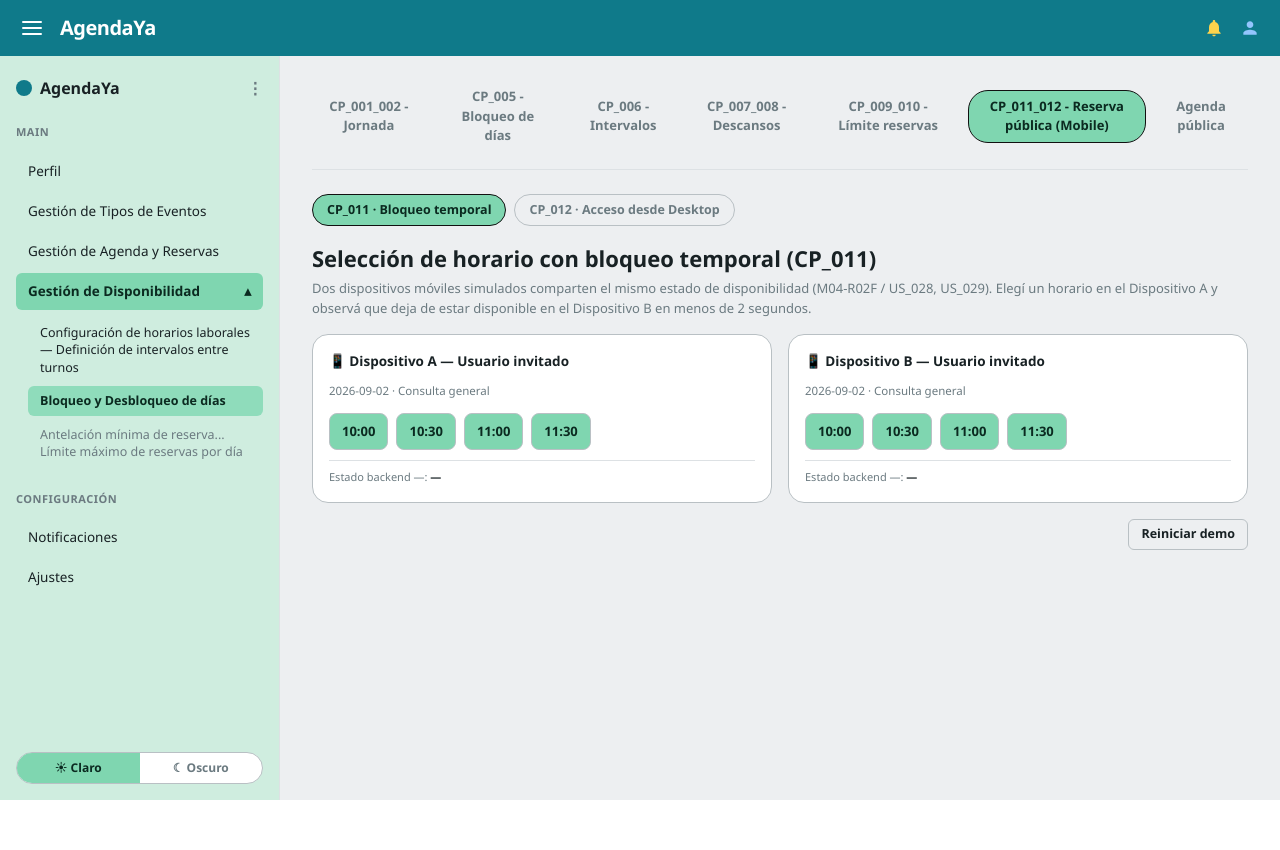
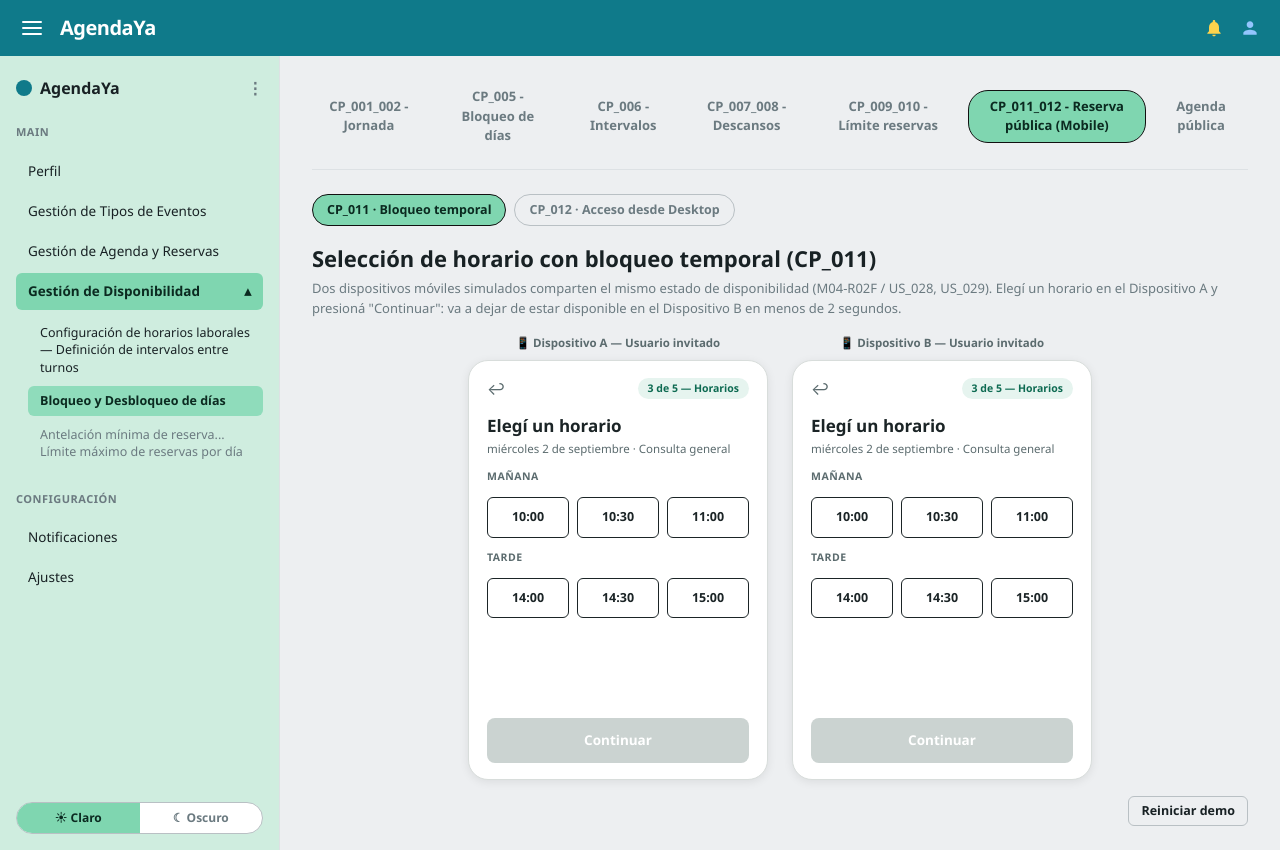
Before and after one commit to NicoBerducci/AgendaYA, a Next.js app in the folder agenda_ya/: page / in a window 1280 px wide. Both pictures are taken after a click on the button "CP_011_012 - Reserva pública (Mobile)". Before the commit the page ends 800 px from the top, so only its background shows below. Built offline with nearby package versions, Linux system fonts and the light colour scheme.

Commit message:
Ajusta estilo de la demo CP_011/CP_012 al wireframe de Figma (M04)

```diff
--- a/agenda_ya/src/components/PublicBooking/PublicBookingDemo.tsx
+++ b/agenda_ya/src/components/PublicBooking/PublicBookingDemo.tsx
@@ -2,9 +2,11 @@
 
 import React, { useEffect, useMemo, useState } from 'react';
 import {
+  AFTERNOON_SLOTS,
   formatMinutesSeconds,
   getRemainingMs,
   getSlots,
+  MORNING_SLOTS,
   resetPublicBookingState,
   selectSlot,
   Slot,
@@ -21,21 +23,96 @@ interface PublicBookingDemoProps {
 // de disponibilidad. El criterio de aceptación exige < 2 segundos.
 const POLL_MS = 500;
 
+// La app pública (Módulo 4) es una interfaz aparte de la del administrador,
+// por eso mantiene su propia paleta fija en vez de heredar el tema claro/oscuro
+// del panel desktop — así se ve igual que en los wireframes de Figma del TP N°1.
+const PHONE = {
+  bg: '#FFFFFF',
+  frame: '#D8DDDB',
+  text: '#1B2426',
+  muted: '#5B6B6E',
+  line: '#1B2426',
+  slotDisabledBg: '#F1F3F2',
+  slotDisabledBorder: '#C9D1CF',
+  slotDisabledText: '#AEB8B6',
+  teal: '#0E6B52',
+  tealSoft: '#E6F4EF',
+  countdownBg: '#FBDCE2',
+  countdownText: '#A83248',
+};
+
+function fmtLargo(dateStr: string): string {
+  const [y, m, d] = dateStr.split('-').map(Number);
+  const date = new Date(y, m - 1, d);
+  const dias = ['domingo', 'lunes', 'martes', 'miércoles', 'jueves', 'viernes', 'sábado'];
+  const meses = [
+    'enero', 'febrero', 'marzo', 'abril', 'mayo', 'junio',
+    'julio', 'agosto', 'septiembre', 'octubre', 'noviembre', 'diciembre',
+  ];
+  return `${dias[date.getDay()]} ${date.getDate()} de ${meses[date.getMonth()]}`;
+}
+
+function StepPill({ label }: { label: string }) {
+  return (
+    <span
+      style={{
+        background: PHONE.tealSoft,
+        color: PHONE.teal,
+        borderRadius: 20,
+        padding: '3px 10px',
+        fontSize: 10.5,
+        fontWeight: 700,
+      }}
+    >
+      {label}
+    </span>
+  );
+}
+
+function SlotButton({
+  time,
+  state,
+  onClick,
+}: {
+  time: string;
+  state: 'disponible' | 'seleccionado' | 'no-disponible';
+  onClick: () => void;
+}) {
+  const disabled = state === 'no-disponible';
+  const selected = state === 'seleccionado';
+  return (
+    <button
+      onClick={onClick}
+      disabled={disabled}
+      style={{
+        padding: '10px 0',
+        borderRadius: 6,
+        border: `1px solid ${disabled ? PHONE.slotDisabledBorder : selected ? PHONE.teal : PHONE.line}`,
+        background: disabled ? PHONE.slotDisabledBg : selected ? PHONE.teal : PHONE.bg,
+        color: disabled ? PHONE.slotDisabledText : selected ? '#FFFFFF' : PHONE.text,
+        fontWeight: 600,
+        fontSize: 12.5,
+        cursor: disabled ? 'not-allowed' : 'pointer',
+        fontFamily: FONT,
+      }}
+    >
+      {time}
+    </button>
+  );
+}
+
 function DevicePanel({
   deviceLabel,
   deviceId,
   date,
-  T,
-  onSelected,
 }: {
   deviceLabel: string;
   deviceId: string;
   date: string;
-  T: ThemeTokens;
-  onSelected: (time: string) => void;
 }) {
   const [slots, setSlots] = useState<Slot[]>(() => getSlots());
-  const [mySelection, setMySelection] = useState<string | null>(null);
+  const [pendingTime, setPendingTime] = useState<string | null>(null);
+  const [lockedTime, setLockedTime] = useState<string | null>(null);
   const [errorMsg, setErrorMsg] = useState<string | null>(null);
   const [, forceTick] = useState(0);
 
@@ -47,109 +124,174 @@ function DevicePanel({
     return () => clearInterval(id);
   }, []);
 
-  const handlePick = (time: string) => {
+  const statusOf = (time: string): 'disponible' | 'seleccionado' | 'no-disponible' => {
+    if (time === pendingTime || time === lockedTime) return 'seleccionado';
+    const slot = slots.find((s) => s.time === time);
+    return slot && slot.status === 'disponible' ? 'disponible' : 'no-disponible';
+  };
+
+  const handlePickLocal = (time: string) => {
     setErrorMsg(null);
-    const result = selectSlot(time, deviceId);
+    setPendingTime(time);
+  };
+
+  const handleContinuar = () => {
+    if (!pendingTime) return;
+    const result = selectSlot(pendingTime, deviceId);
     setSlots(getSlots());
     if (!result.ok) {
       setErrorMsg(result.message || 'El horario ya no está disponible');
+      setPendingTime(null);
       return;
     }
-    setMySelection(time);
-    onSelected(time);
+    setLockedTime(pendingTime);
   };
 
-  const remainingMs = mySelection ? getRemainingMs(mySelection) : 0;
-  const expired = mySelection !== null && remainingMs <= 0;
+  const remainingMs = lockedTime ? getRemainingMs(lockedTime) : 0;
+  const expired = lockedTime !== null && remainingMs <= 0;
+  const [endTime, endMinutes] = lockedTime
+    ? (() => {
+        const [h, m] = lockedTime.split(':').map(Number);
+        const total = h * 60 + m + 30;
+        return [lockedTime, `${String(Math.floor(total / 60)).padStart(2, '0')}:${String(total % 60).padStart(2, '0')}`];
+      })()
+    : [null, null];
 
   return (
+    <div style={{ display: 'flex', flexDirection: 'column', alignItems: 'center', gap: 8 }}>
+      <div style={{ fontSize: 11.5, fontWeight: 700, color: '#5B6B6E', fontFamily: FONT }}>
+        📱 {deviceLabel} — Usuario invitado
+      </div>
       <div
         style={{
-        flex: 1,
-        minWidth: 240,
-        border: `1px solid ${T.lineStrong}`,
-        borderRadius: 16,
-        background: T.surface,
-        padding: 16,
+          width: 300,
+          minHeight: 420,
+          background: PHONE.bg,
+          border: `1px solid ${PHONE.frame}`,
+          borderRadius: 20,
+          boxShadow: '0 2px 10px rgba(0,0,0,0.08)',
+          padding: '16px 18px',
+          fontFamily: FONT,
           display: 'flex',
           flexDirection: 'column',
-        gap: 10,
+          gap: 12,
         }}
       >
-      <div style={{ fontWeight: 700, fontSize: 13.5, color: T.text }}>
-        📱 {deviceLabel} — Usuario invitado
+        {!lockedTime && (
+          <>
+            <div style={{ display: 'flex', justifyContent: 'space-between', alignItems: 'center' }}>
+              <span style={{ color: PHONE.muted, fontSize: 16 }}>↩</span>
+              <StepPill label="3 de 5 — Horarios" />
             </div>
-      <div style={{ fontSize: 11.5, color: T.muted }}>
-        {date} · Consulta general
+            <div>
+              <div style={{ fontSize: 17, fontWeight: 700, color: PHONE.text }}>Elegí un horario</div>
+              <div style={{ fontSize: 11.5, color: PHONE.muted, marginTop: 2 }}>
+                {fmtLargo(date)} · Consulta general
+              </div>
             </div>
 
-      {!mySelection && (
-        <div style={{ display: 'flex', flexWrap: 'wrap', gap: 8, marginTop: 4 }}>
-          {slots.map((slot) => {
-            const disabled = slot.status !== 'disponible';
-            return (
+            <div style={{ fontSize: 10.5, fontWeight: 700, color: PHONE.muted, letterSpacing: 0.5 }}>MAÑANA</div>
+            <div style={{ display: 'grid', gridTemplateColumns: 'repeat(3, 1fr)', gap: 8 }}>
+              {MORNING_SLOTS.map((time) => (
+                <SlotButton key={time} time={time} state={statusOf(time)} onClick={() => handlePickLocal(time)} />
+              ))}
+            </div>
+
+            <div style={{ fontSize: 10.5, fontWeight: 700, color: PHONE.muted, letterSpacing: 0.5 }}>TARDE</div>
+            <div style={{ display: 'grid', gridTemplateColumns: 'repeat(3, 1fr)', gap: 8 }}>
+              {AFTERNOON_SLOTS.map((time) => (
+                <SlotButton key={time} time={time} state={statusOf(time)} onClick={() => handlePickLocal(time)} />
+              ))}
+            </div>
+
+            {errorMsg && (
+              <div style={{ fontSize: 11.5, color: PHONE.countdownText }}>{errorMsg}</div>
+            )}
+
+            {pendingTime && !errorMsg && (
+              <div
+                style={{
+                  background: PHONE.tealSoft,
+                  color: PHONE.teal,
+                  borderRadius: 8,
+                  padding: '8px 10px',
+                  fontSize: 11.5,
+                  fontWeight: 600,
+                  display: 'flex',
+                  justifyContent: 'space-between',
+                  alignItems: 'center',
+                }}
+              >
+                <span>Turno de {pendingTime} hs preseleccionado</span>
+                <span style={{ background: '#fff', borderRadius: 12, padding: '2px 8px', fontSize: 10 }}>
+                  Reservando
+                </span>
+              </div>
+            )}
+
             <button
-                key={slot.time}
-                onClick={() => handlePick(slot.time)}
-                disabled={disabled}
+              onClick={handleContinuar}
+              disabled={!pendingTime}
               style={{
-                  padding: '8px 12px',
+                marginTop: 'auto',
+                background: pendingTime ? PHONE.teal : '#CBD3D1',
+                color: '#fff',
+                border: 'none',
                 borderRadius: 8,
-                  border: `1px solid ${disabled ? T.faded : T.lineStrong}`,
-                  background: disabled ? T.panel : T.sideActive,
-                  color: disabled ? T.faded : '#0B2A20',
-                  fontWeight: 600,
-                  fontSize: 13,
-                  cursor: disabled ? 'not-allowed' : 'pointer',
+                padding: '12px 0',
+                fontSize: 13.5,
+                fontWeight: 700,
+                cursor: pendingTime ? 'pointer' : 'not-allowed',
                 fontFamily: FONT,
               }}
             >
-                {slot.time}
+              Continuar
             </button>
-            );
-          })}
-        </div>
+          </>
         )}
 
-      {errorMsg && (
-        <div style={{ fontSize: 12.5, color: T.blockedInk }}>{errorMsg}</div>
-      )}
-
-      {mySelection && !expired && (
-        <div style={{ marginTop: 4, display: 'flex', flexDirection: 'column', gap: 8 }}>
-          <div style={{ fontSize: 12.5, color: T.text }}>
-            Turno <strong>{mySelection}</strong> seleccionado. Avanzando a la pantalla de ingreso de datos personales…
-          </div>
+        {lockedTime && !expired && (
+          <>
             <div
               style={{
-              background: T.okBg,
-              color: T.ok,
-              border: `1px solid ${T.ok}`,
-              borderRadius: 8,
+                background: PHONE.countdownBg,
+                color: PHONE.countdownText,
+                borderRadius: 20,
                 padding: '8px 12px',
+                fontSize: 11.5,
                 fontWeight: 700,
-              fontSize: 15,
                 textAlign: 'center',
               }}
             >
-            ⏱ Tiempo restante: {formatMinutesSeconds(remainingMs)} minutos
+              Tiempo restante para completar la reserva: {formatMinutesSeconds(remainingMs)} min
+            </div>
+            <div style={{ display: 'flex', justifyContent: 'space-between', alignItems: 'center' }}>
+              <span style={{ color: PHONE.muted, fontSize: 16 }}>↩</span>
+              <StepPill label="4 de 5 — Tus datos" />
+            </div>
+            <div>
+              <div style={{ fontSize: 17, fontWeight: 700, color: PHONE.text }}>Ingresá tus datos</div>
+              <div style={{ fontSize: 11.5, color: PHONE.muted, marginTop: 2 }}>
+                Turno {endTime} a {endMinutes} hs · reservado del lado del servidor
+              </div>
+            </div>
+            <div style={{ fontSize: 11, color: PHONE.muted, fontStyle: 'italic', marginTop: 'auto' }}>
+              El formulario de datos personales corresponde a US_032/US_033 (fuera del alcance de CP_011).
+            </div>
+            <div style={{ fontSize: 10.5, color: PHONE.muted, borderTop: `1px solid ${PHONE.frame}`, paddingTop: 8 }}>
+              Estado backend {lockedTime}: <strong style={{ color: PHONE.text }}>preseleccionado</strong>
+            </div>
+          </>
+        )}
+
+        {expired && (
+          <div style={{ display: 'flex', flexDirection: 'column', alignItems: 'center', justifyContent: 'center', gap: 10, flex: 1, textAlign: 'center' }}>
+            <div style={{ fontSize: 34 }}>⏱</div>
+            <div style={{ fontSize: 13, fontWeight: 600, color: PHONE.text }}>
+              El tiempo para completar tu reserva venció. Por favor elegí un nuevo horario
             </div>
           </div>
         )}
-
-      {expired && (
-        <div style={{ fontSize: 12.5, color: T.blockedInk }}>
-          El tiempo para completar la reserva expiró. El turno vuelve a estar disponible.
-        </div>
-      )}
-
-      <div style={{ marginTop: 'auto', paddingTop: 8, borderTop: `1px solid ${T.line}`, fontSize: 11, color: T.muted }}>
-        Estado backend {mySelection || '—'}:{' '}
-        <strong style={{ color: T.text }}>
-          {mySelection
-            ? slots.find((s) => s.time === mySelection)?.status ?? 'disponible'
-            : '—'}
-        </strong>
       </div>
     </div>
   );
@@ -177,14 +319,14 @@ export const PublicBookingDemo: React.FC<PublicBookingDemoProps> = ({ targetDate
         </h2>
         <p style={{ fontSize: 13, color: T.muted, margin: 0 }}>
           Dos dispositivos móviles simulados comparten el mismo estado de disponibilidad (M04-R02F /
-          US_028, US_029). Elegí un horario en el Dispositivo A y observá que deja de estar disponible en
-          el Dispositivo B en menos de 2 segundos.
+          US_028, US_029). Elegí un horario en el Dispositivo A y presioná &quot;Continuar&quot;: va a
+          dejar de estar disponible en el Dispositivo B en menos de 2 segundos.
         </p>
       </div>
 
-      <div style={{ display: 'flex', gap: 16, flexWrap: 'wrap' }}>
-        <DevicePanel deviceLabel="Dispositivo A" deviceId="device-a" date={date} T={T} onSelected={() => {}} />
-        <DevicePanel deviceLabel="Dispositivo B" deviceId="device-b" date={date} T={T} onSelected={() => {}} />
+      <div style={{ display: 'flex', gap: 24, flexWrap: 'wrap', justifyContent: 'center' }}>
+        <DevicePanel deviceLabel="Dispositivo A" deviceId="device-a" date={date} />
+        <DevicePanel deviceLabel="Dispositivo B" deviceId="device-b" date={date} />
       </div>
 
       <div style={{ display: 'flex', justifyContent: 'flex-end' }}>
--- a/agenda_ya/src/services/publicBookingService.ts
+++ b/agenda_ya/src/services/publicBookingService.ts
@@ -20,7 +20,9 @@ export interface PublicBookingState {
 
 export const LOCK_DURATION_MS = 10 * 60 * 1000; // 10 minutos (US_028)
 
-const HORARIOS = ['10:00', '10:30', '11:00', '11:30'];
+export const MORNING_SLOTS = ['10:00', '10:30', '11:00'];
+export const AFTERNOON_SLOTS = ['14:00', '14:30', '15:00'];
+const HORARIOS = [...MORNING_SLOTS, ...AFTERNOON_SLOTS];
 
 const buildDefaultState = (): PublicBookingState => ({
   date: '',
```
Also changed, not shown: agenda_ya/src/components/PublicBooking/DesktopAccessGuard.tsx (+76 -26 lines), 2 other files (tests, documents, lock files or other folders). Lines whose indentation alone changed are shown as unchanged.
